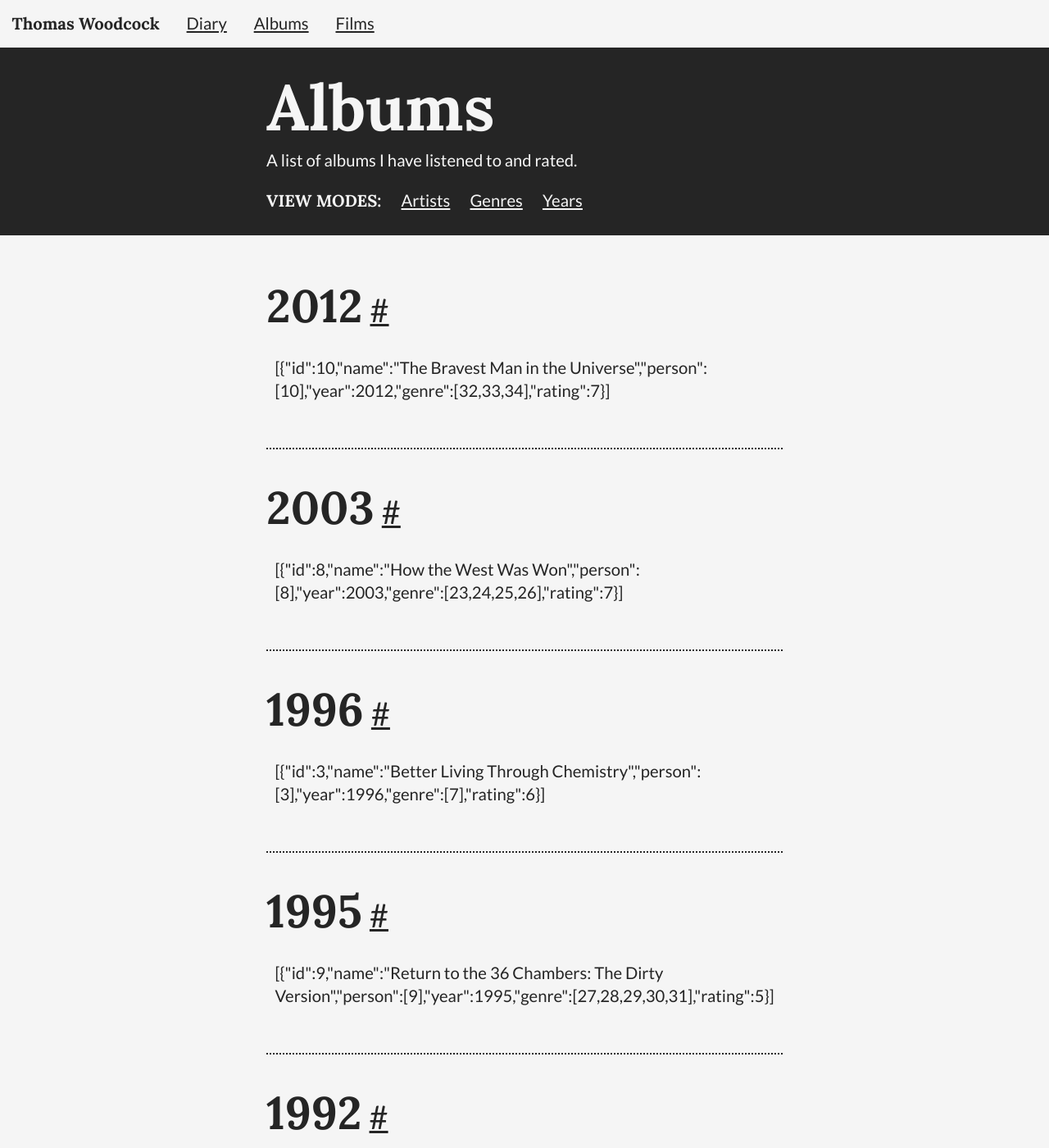
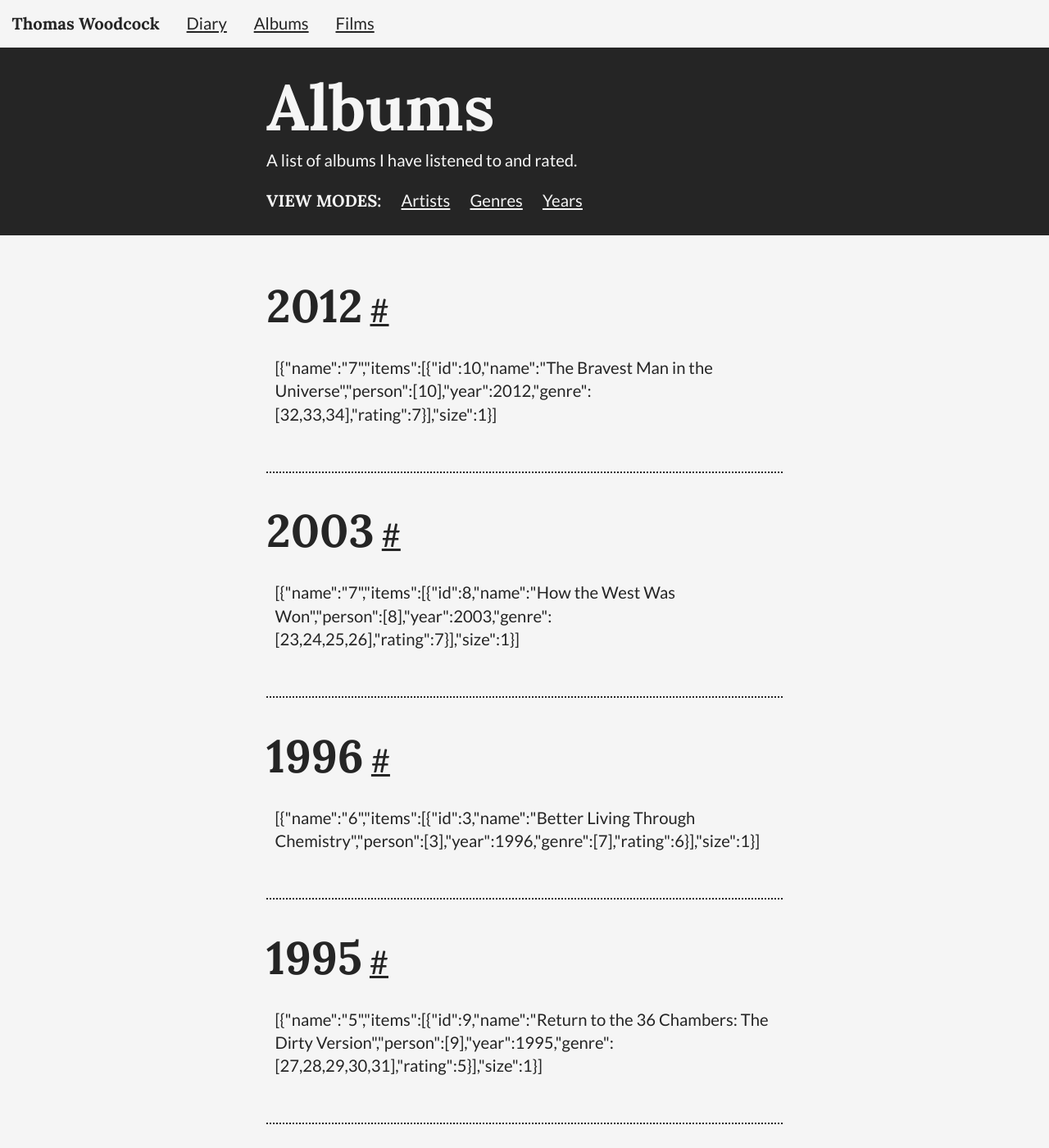
Before and after one commit to thomaswoodcock/thomaswoodcock.github.io, a Jekyll site: the page built from albums/years.html, in a window 1280 px wide and 1400 px high. Shown: the whole window at 82% size. Built offline with Jekyll 4.4.1, drawn with Linux system fonts in a browser that asks for light colours; some of the changed text lies outside the part shown.

Commit message:
Debug rating groups

```diff
--- a/_includes/components/year-list.html
+++ b/_includes/components/year-list.html
@@ -12,7 +12,8 @@
         >
       </header>
       <ul>
-        {{ yeargroup.items | jsonify }}
+        {% assign rating_groups = yeargroup.items | group_by: "rating" | sort:
+        "name" | reverse %}{{ rating_groups | jsonify }}
       </ul>
     </article>
   </li>
```
